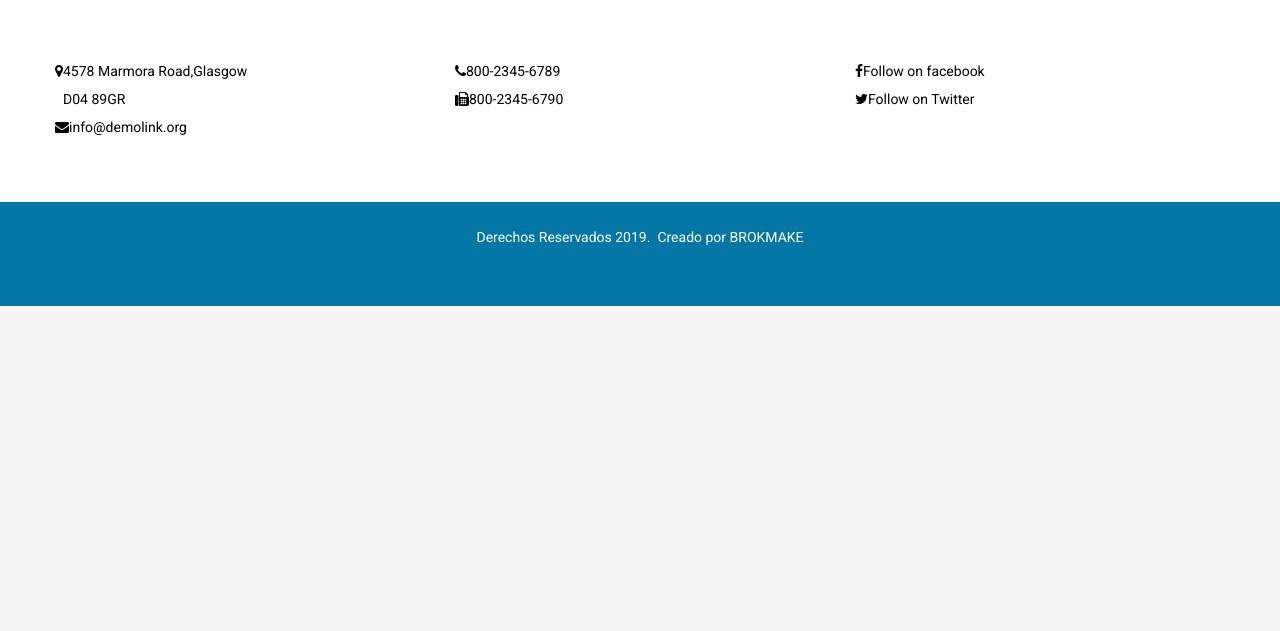
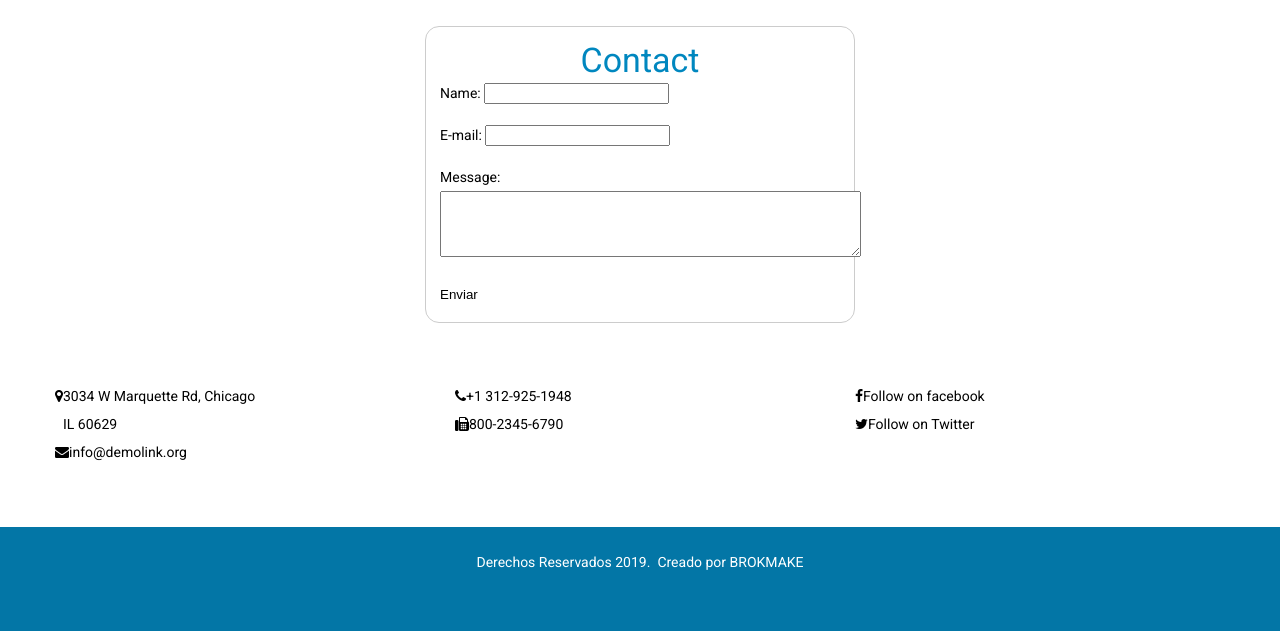
Before and after one commit to saqbax/GaytanFence, a plain HTML site: page index-4.html in a window 1280 px wide. Shown: the part 1071-1702 px from the top of the page. Before the commit the page ends 1377 px from the top, so only its background shows below. Drawn offline with Linux system fonts and the light colour scheme; some packages are replaced by stand-ins of ours.

Commit message:
cambio conctactos

```diff
--- a/css/style.css
+++ b/css/style.css
@@ -131,6 +131,29 @@ hr {
 .mg-add {
   margin-top: 18px;
 }
+.form {
+  /* Sólo para centrar el formulario a la página */
+  margin: 0 auto;
+  width: 400px;
+  /* Para ver el borde del formulario */
+  padding: 1em;
+  border: 1px solid #CCC;
+  border-radius: 1em;
+}
+.form div + div {
+  margin-top: 1em;
+}
+.label {
+  display: inline-block;
+  width: 90px;
+  text-align: right;
+}
+.button {
+  /* Para posicionar los botones a la misma posición que los campos de texto */
+  padding-left: 90px; /* mismo tamaño a todos los elementos label */
+}
+
+
 
 /*=======================================================
 					   Main Layout
@@ -592,6 +615,8 @@ h1.brand_name{
     margin-top: 20px;
     padding-left: 0;
   }
+
+
 }
 
 /*==================    Quote     ======================*/
--- a/index-4.html
+++ b/index-4.html
@@ -78,12 +78,32 @@
         <section class="map">
           <div id="google-map" class="map_model"></div>
           <ul class="map_locations">
-            <li >
+            <li data-x="-87.7016869,17" data-y="41.7719561">
 
-              <iframe src="https://www.google.com/maps/embed?pb=!1m18!1m12!1m3!1d2975.615083476876!2d-87.70168688505967!3d41.77195608002981!2m3!1f0!2f0!3f0!3m2!1i1024!2i768!4f13.1!3m3!1m2!1s0x880e3029854081b5%3A0x2ab60fe2d64f0de9!2s3034+W+Marquette+Rd%2C+Chicago%2C+IL+60629%2C+EE.+UU.!5e0!3m2!1ses!2smx!4v1560135190841!5m2!1ses!2smx" width="600" height="450" frameborder="0" style="border:0" allowfullscreen></iframe>
+              <p>3034 W Marquette Rd, Chicago, IL 60629 <span></span></p>
             </li>
           </ul>
-        </section>
+        <br/>
+        <form class="form" with="100%" class="contact_form" action="" method="post" >
+            <h2>Contact </h2>
+           <div>
+              <label for="name">Name:</label>
+                <input type="text" name="txtname" />
+            </div>
+              <div>
+                  <label for="name">E-mail:</label>
+                    <input type="text" name="txtEmail"  />
+                </div>
+                  <div>
+                      <label for="mensaje">Message:</label>
+                      <textarea rows="4" cols="50"></textarea>
+                  </div>
+                  <div >
+                      <button type="submit" class="gredient_input">Enviar</button>
+
+                  </div>
+         </form>
+     </section>
         <section class="well3 bg-secondary">
           <div class="container">
             <ul class="row contact-list">
@@ -93,7 +113,7 @@
                     <div class="icon2 fa-map-marker"></div>
                   </div>
                   <div class="box_cnt__no-flow">
-                    <address>4578 Marmora Road,Glasgow<br/> D04 89GR</address>
+                    <address>3034 W Marquette Rd, Chicago<br/>IL 60629</address>
                   </div>
                 </div>
                 <div class="box">
@@ -108,7 +128,7 @@
                   <div class="box_aside">
                     <div class="icon2 fa-phone"></div>
                   </div>
-                  <div class="box_cnt__no-flow"><a href="callto:#">800-2345-6789</a></div>
+                  <div class="box_cnt__no-flow"><a href="callto:#">+1 312-925-1948</a></div>
                 </div>
                 <div class="box">
                   <div class="box_aside">
@@ -122,7 +142,7 @@
                   <div class="box_aside">
                     <div class="icon2 fa-facebook"></div>
                   </div>
-                  <div class="box_cnt__no-flow"><a href="#">Follow on facebook</a></div>
+                  <div class="box_cnt__no-flow"><a href="https://www.facebook.com/Gaytan-Fence-more-1386820524949335/">Follow on facebook</a></div>
                 </div>
                 <div class="box">
                   <div class="box_aside">
```
Also changed, not shown: 3 other files.
